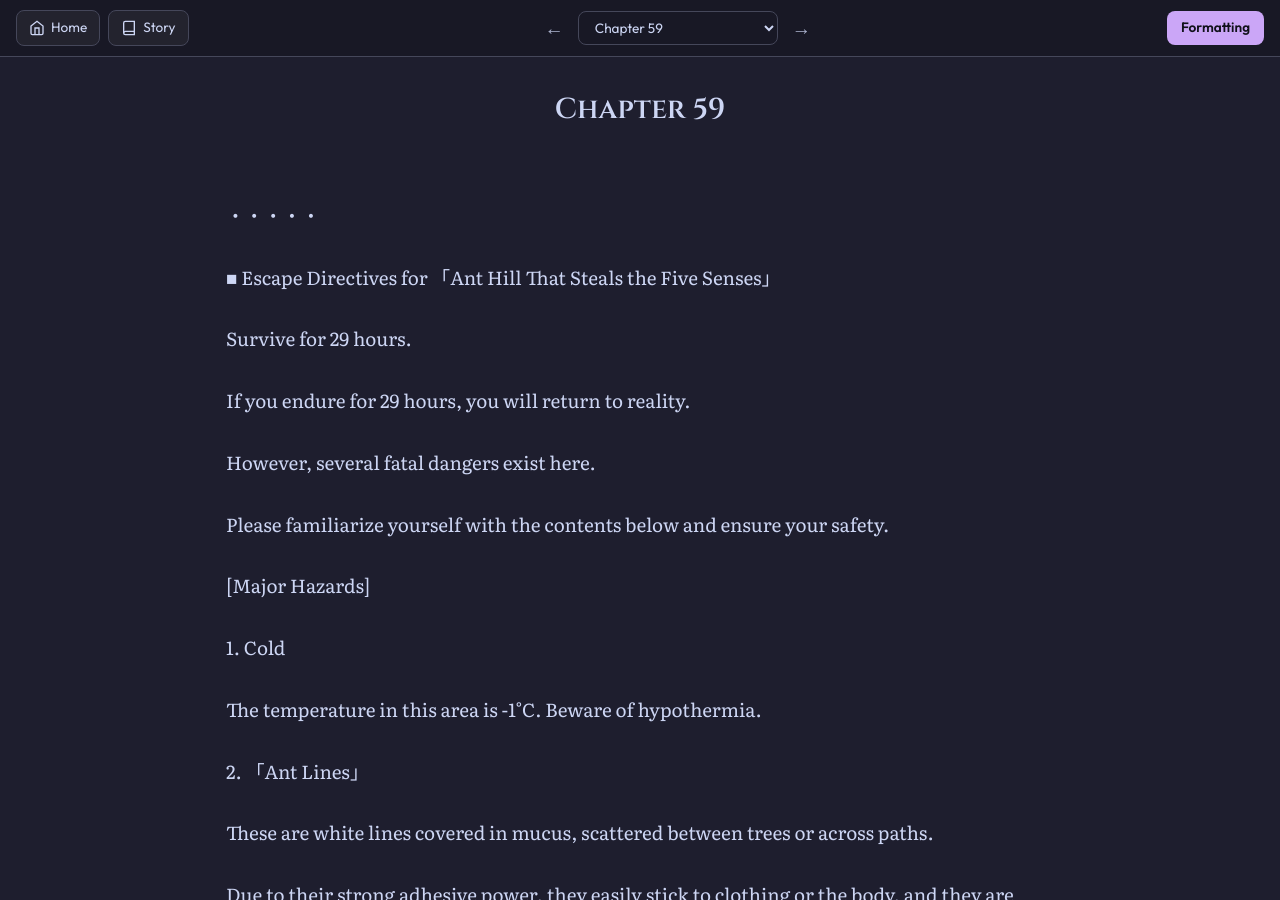
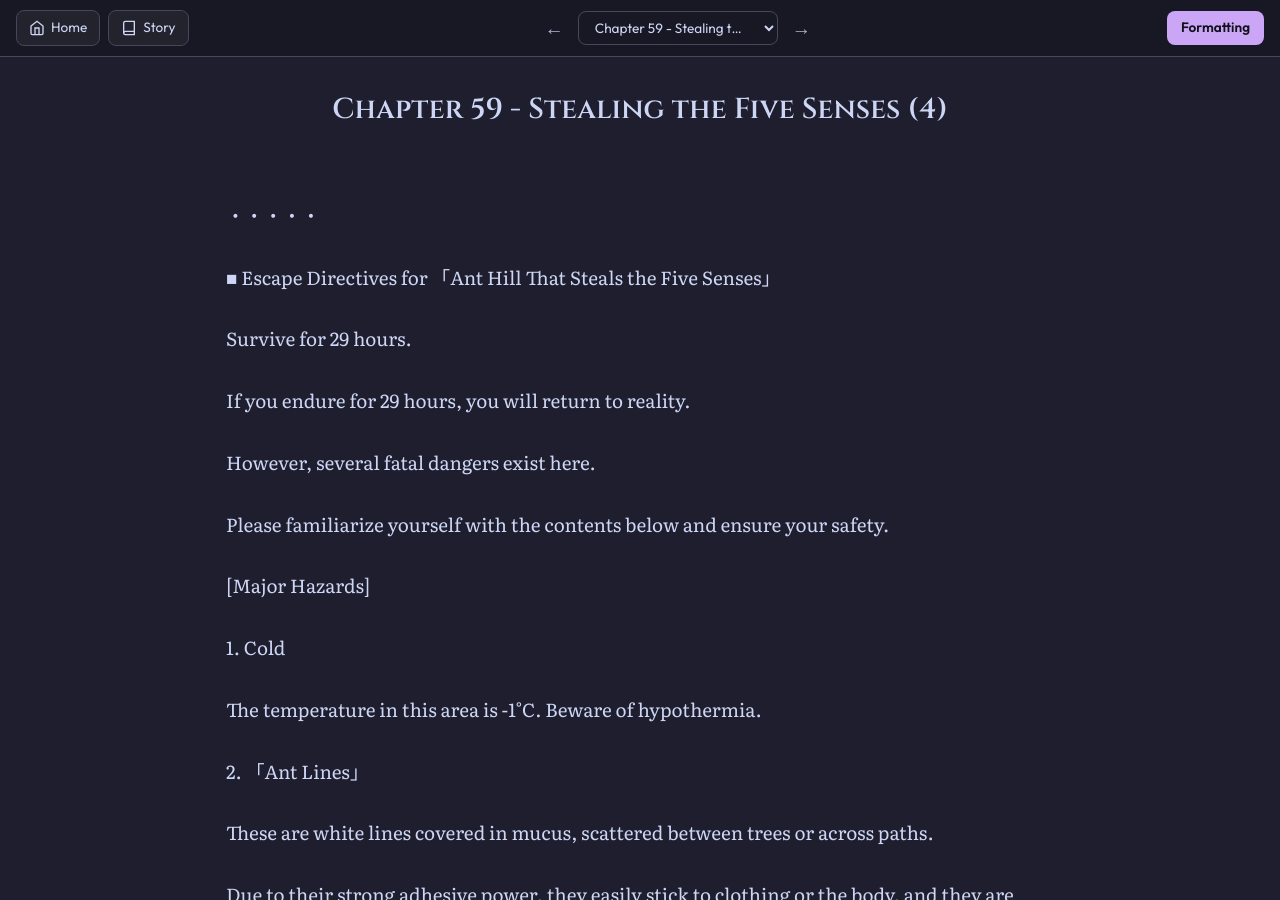
Before and after one commit to soleumn/soleumn.github.io, a Jekyll site: the page built from _chapters/esg/ch59.md, in a window 1280 px wide and 900 px high. Built offline with Jekyll 4.4.1, drawn with Linux system fonts in a browser that asks for light colours; comment, search, counter and statistics services are not loaded.

Commit message:
Update ch59.md

```diff
--- a/_chapters/esg/ch59.md
+++ b/_chapters/esg/ch59.md
@@ -1,5 +1,5 @@
 ---
-title: "Chapter 59"
+title: "Chapter 59 - Stealing the Five Senses (4)"
 categories: esg
 capitulo: 59
 ---
```
